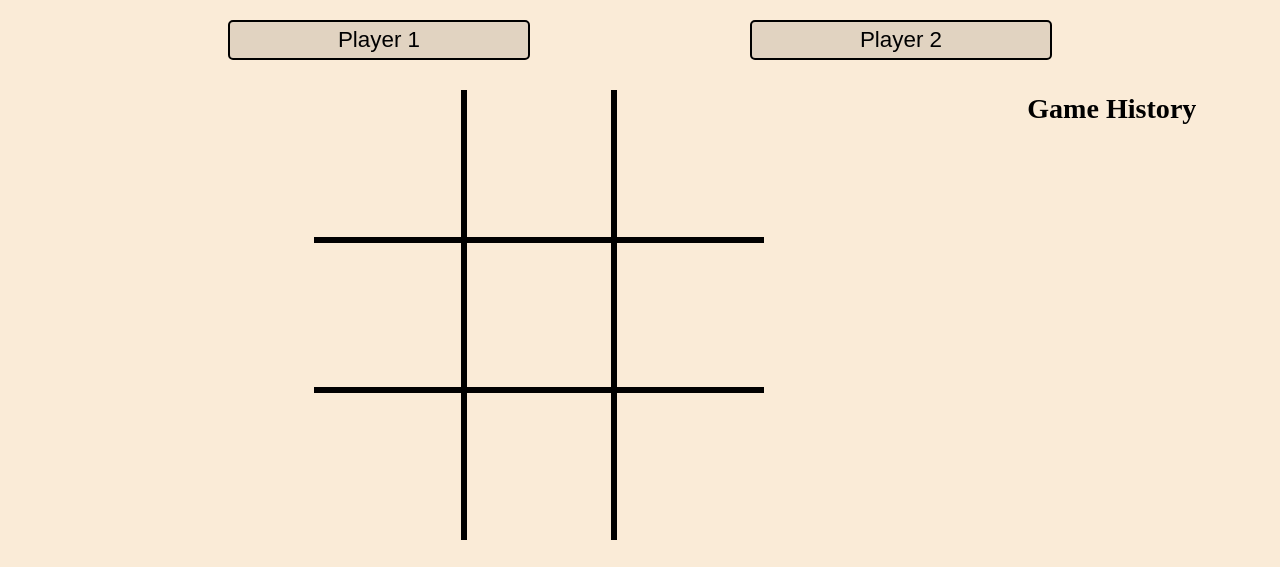
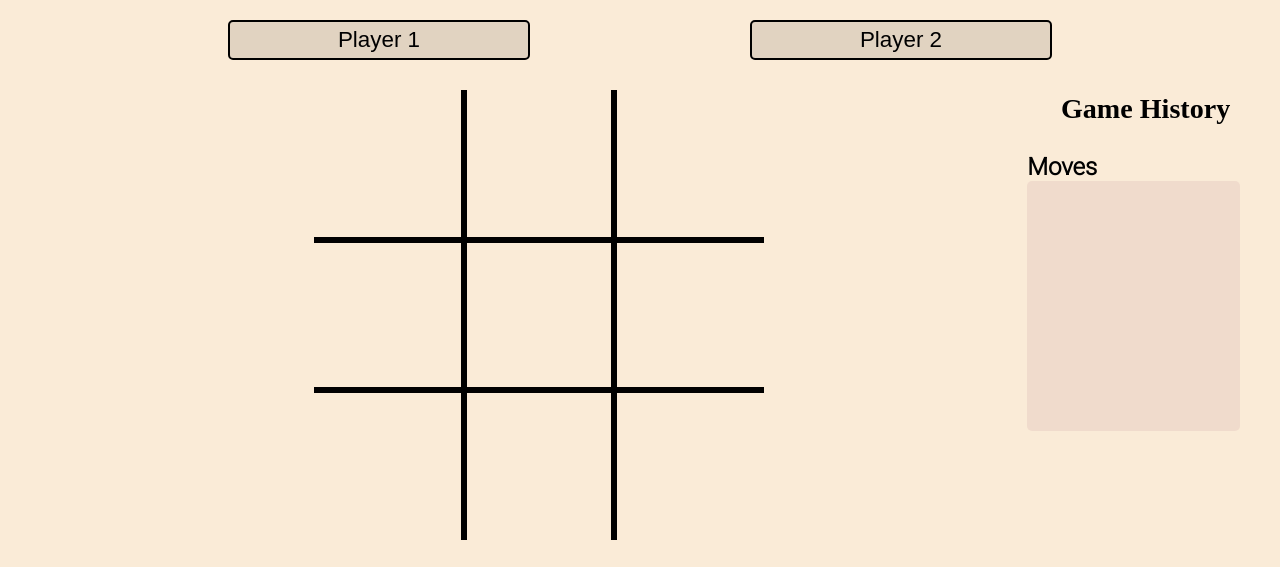
Before and after one commit to voiceinthedark/tictactoejs, a website with bundled scripts: page index.html in a window 1280 px wide. Shown: the part 207-774 px from the top of the page. Built offline with nearby package versions, Linux system fonts and the light colour scheme.

Commit message:
history addition: Add Styling to moves section

```diff
--- a/index.html
+++ b/index.html
@@ -19,15 +19,18 @@
         <input type="text" id="player2-input" class="player-name" placeholder="Player 2" value="Player 2" />
       </div>
     </section>
-      <aside class="history">
-        <h3>Game History</h3>
+    <aside class="history">
+      <h3>Game History</h3>
+      <div class="moves-section">
+          <h4>Moves</h4>
         <section class="history-moves">
           <ul class="moves">
 
           </ul>
         </section>
+      </div>
 
-      </aside>
+    </aside>
     <div class="game-container">
       <div class="board">
         <button id="cell1" data-cell-id="1" class="cell"></button>
--- a/style.css
+++ b/style.css
@@ -3,6 +3,7 @@
 :root {
   --bg-color-main: antiquewhite;
   --font: 'Roboto', sans-serif;
+  --bg-color-history: rgba(232, 203, 193, 0.5);
 }
 
 *,
@@ -137,7 +138,8 @@ h1 {
   grid-area: history;
   display: flex;
   flex-direction: column;
-  align-items: flex-start;
+  justify-content: flex-start;
+  align-items: center;
   height: 100%;
   padding: 5px 8px;
 
@@ -145,7 +147,20 @@ h1 {
     font-family: serif;
   }
 
+  .moves-section{
+    width: 100%;
+
+    h4{
+      margin: 0;
+    }
+  }
+
   .history-moves{
+    padding: 5px;
+    background-color: var(--bg-color-history);
+    width: 90%;
+    height: 250px;
+    border-radius: 5px;
 
     ul{
       list-style: none;
```
